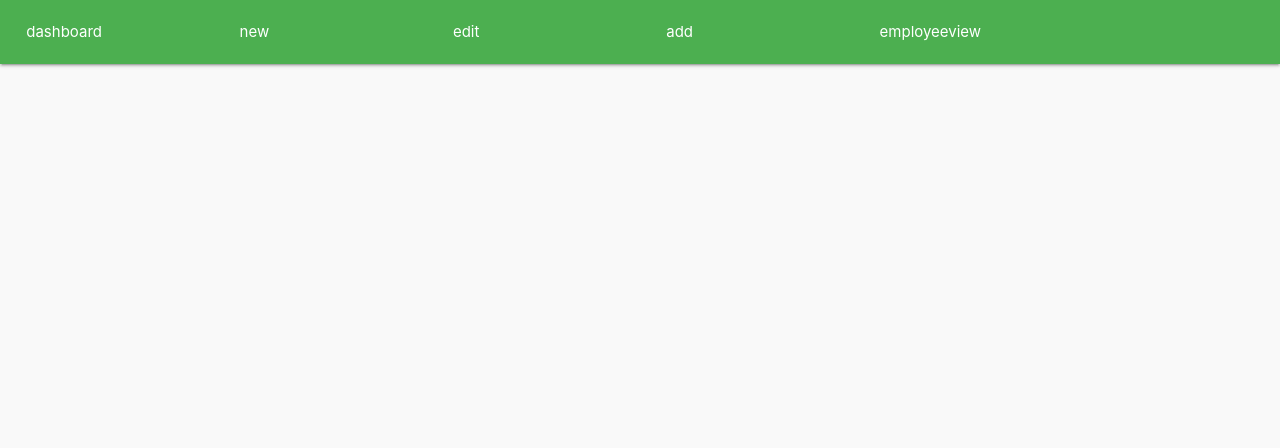
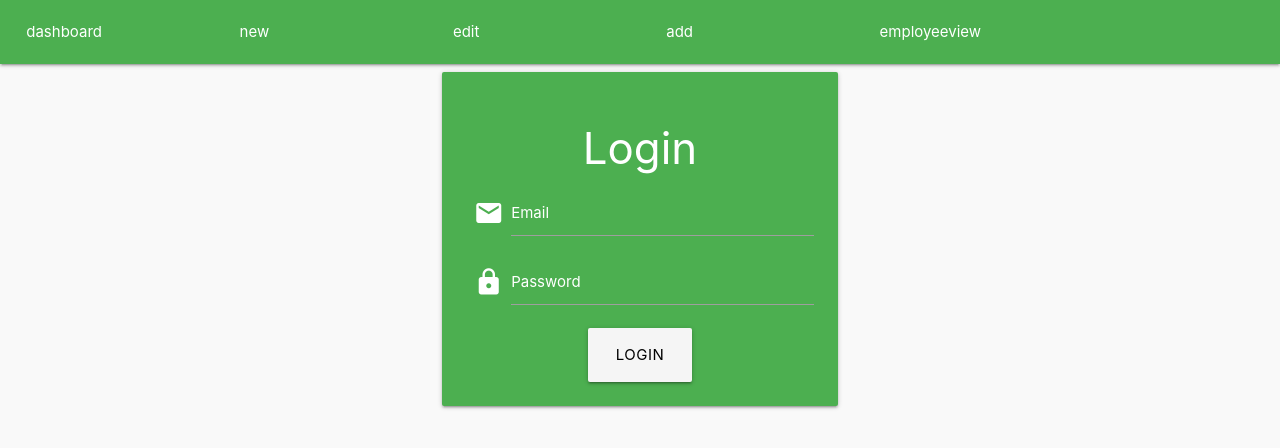
Before and after one commit to redwoodweb/firestore, a Vue app in the folder firestore-project1/: page /#/login in a window 1280 px wide. Shown: the top 448 px of the page. Built offline with nearby package versions, Linux system fonts and the light colour scheme; no server answers; the database is empty.

Commit message:
add login/ register page
added login, register  router and page

```diff
--- /dev/null
+++ b/firestore-project1/src/components/Login.vue
@@ -0,0 +1,40 @@
+<template>
+  <div class="login contents">
+    <div>
+      <div class="container">
+        <div class="row">
+          <div class="col s12 m8 offset-m2">
+            <div class="login card-panel green white-text center">
+              <h3>Login</h3>
+              <form>
+                <div class="input-field">
+                  <i class="material-icons prefix">email</i>
+                  <input type="text" id="email" name="" value="">
+                  <label class="white-text" for="email">Email</label>
+                </div>
+                <div class="input-field">
+                  <i class="material-icons prefix">lock</i>
+                  <input type="password" id="password" name="" value="">
+                  <label class="white-text" for="password">Password</label>
+                </div>
+                <button class="btn btn-large grey lighten-4 black-text">Login</button>
+              </form>
+            </div>
+          </div>
+        </div>
+      </div>
+    </div>
+  </div>
+</template>
+
+<script>
+export default {
+  name: 'login',
+  data () {
+
+  }
+}
+</script>
+
+<style lang="css" scoped>
+</style>
--- /dev/null
+++ b/firestore-project1/src/components/Register.vue
@@ -0,0 +1,40 @@
+<template>
+  <div class="login contents">
+    <div>
+      <div class="container">
+        <div class="row">
+          <div class="col s12 m8 offset-m2">
+            <div class="login card-panel green white-text center">
+              <h3>Register</h3>
+              <form>
+                <div class="input-field">
+                  <i class="material-icons prefix">email</i>
+                  <input type="text" id="email" name="" value="">
+                  <label class="white-text" for="email">Email</label>
+                </div>
+                <div class="input-field">
+                  <i class="material-icons prefix">lock</i>
+                  <input type="password" id="password" name="" value="">
+                  <label class="white-text" for="password">Password</label>
+                </div>
+                <button class="btn btn-large grey lighten-4 black-text">Register</button>
+              </form>
+            </div>
+          </div>
+        </div>
+      </div>
+    </div>
+  </div>
+</template>
+
+<script>
+export default {
+  name: 'login',
+  data () {
+
+  }
+}
+</script>
+
+<style lang="css" scoped>
+</style>
--- a/firestore-project1/src/router/index.js
+++ b/firestore-project1/src/router/index.js
@@ -5,6 +5,8 @@ import New from '@/components/New'
 import Edit from '@/components/Edit'
 import Add from '@/components/Add'
 import EmployeeView from '@/components/EmployeeView'
+import Login from '@/components/Login'
+import Register from '@/components/Register'
 
 Vue.use(Router)
 
@@ -14,6 +16,16 @@ export default new Router({
       path: '/',
       name: 'dashboard',
       component: DashBoard
+    },
+    {
+      path: '/login',
+      name: 'login',
+      component: Login
+    },
+    {
+      path: '/register',
+      name: 'register',
+      component: Register
     },
     {
       path: '/new',
```
Also changed, not shown: 1 other file (tests, documents, lock files or other folders).
